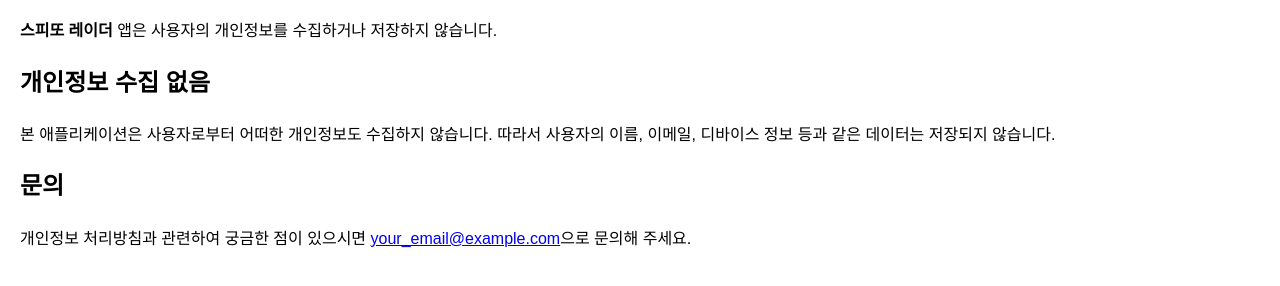
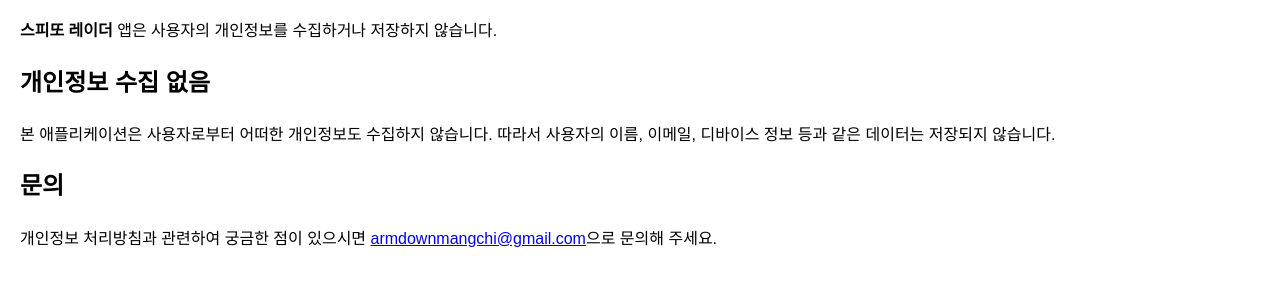
Before and after one commit to beautifulhammer/SpittoRader, a plain HTML site: page index.html in a window 1280 px wide. Shown: the part 76-362 px from the top of the page. Drawn offline with Linux system fonts and the light colour scheme.

Commit message:
Update index.html

```diff
--- a/index.html
+++ b/index.html
@@ -21,6 +21,6 @@
     <h2>개인정보 수집 없음</h2>
     <p>본 애플리케이션은 사용자로부터 어떠한 개인정보도 수집하지 않습니다. 따라서 사용자의 이름, 이메일, 디바이스 정보 등과 같은 데이터는 저장되지 않습니다.</p>
     <h2>문의</h2>
-    <p>개인정보 처리방침과 관련하여 궁금한 점이 있으시면 <a href="mailto:armdownmangchi@gmail.com">your_email@example.com</a>으로 문의해 주세요.</p>
+    <p>개인정보 처리방침과 관련하여 궁금한 점이 있으시면 <a href="mailto:armdownmangchi@gmail.com">armdownmangchi@gmail.com</a>으로 문의해 주세요.</p>
 </body>
 </html>
```
